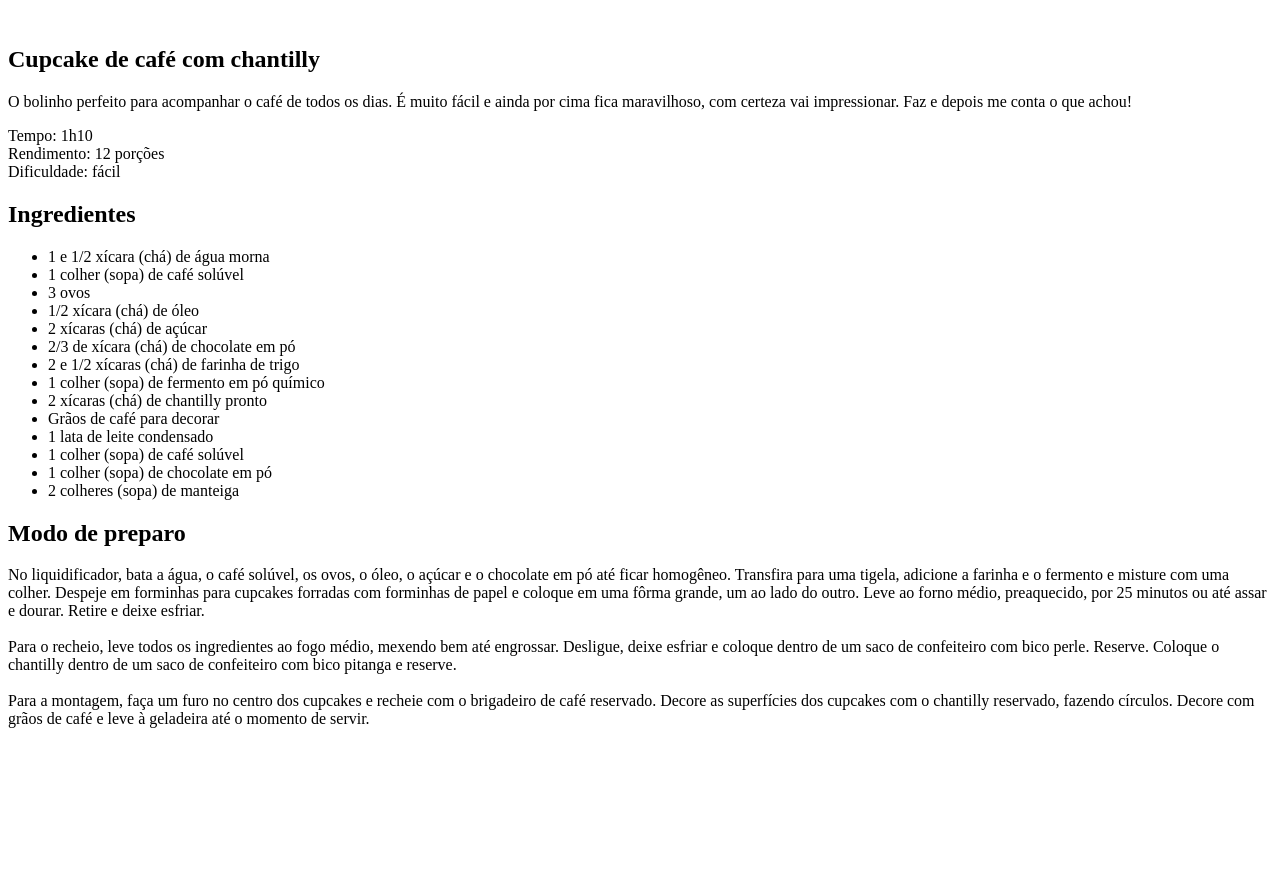
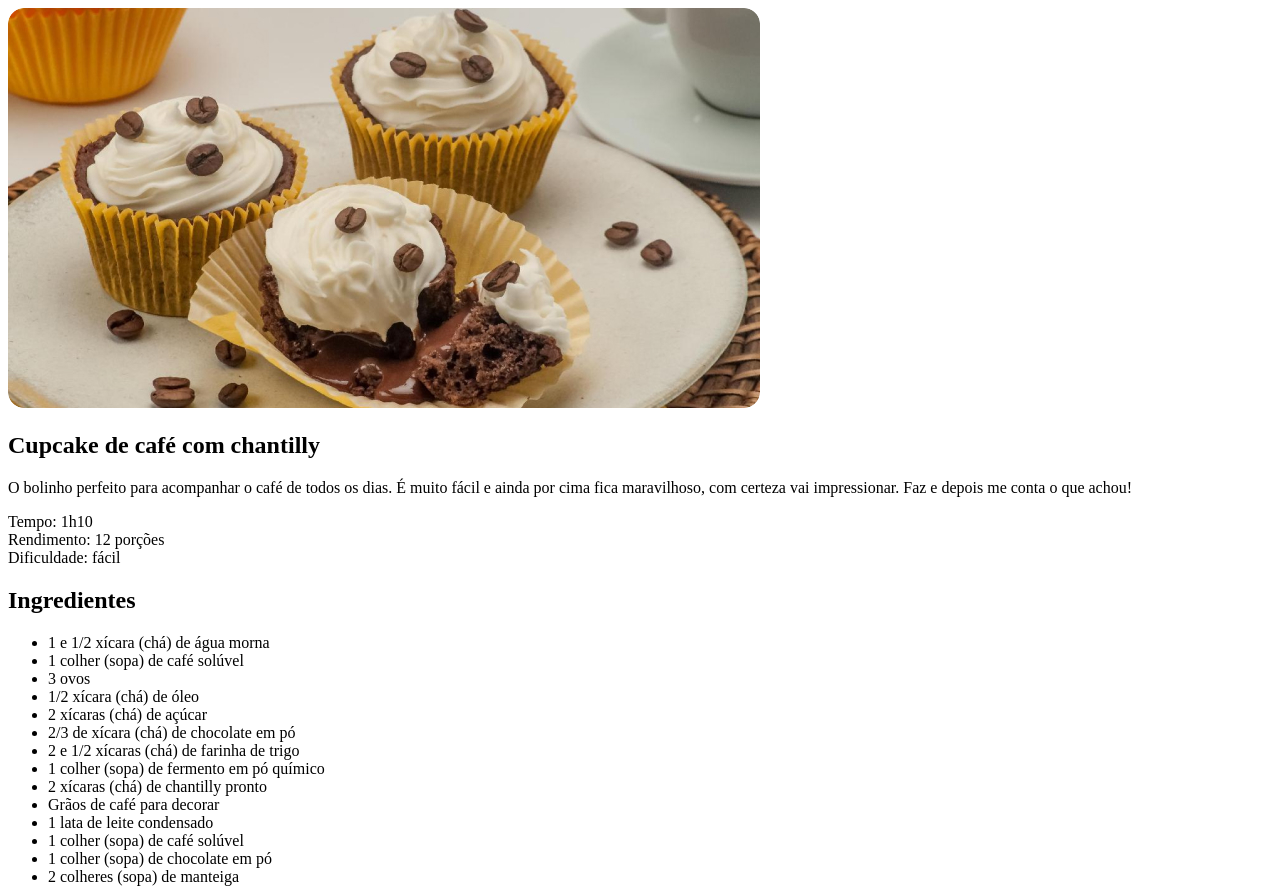
Before and after one commit to leogmorr/PROJETO, a plain HTML site: page index.html in a window 1280 px wide. Shown: the top 889 px of the page. Before the commit the page ends 800 px from the top, so only its background shows below. Drawn offline with Linux system fonts and the light colour scheme.

Commit message:
adicionando imagens e style.css

```diff
--- a/index.html
+++ b/index.html
@@ -3,13 +3,15 @@
 <head>
   <meta charset="UTF-8">
   <meta name="viewport" content="width=device-width, initial-scale=1.0">
-  <title>Página de receita</title>
+  <title>Página da receita</title>
+
+  <link rel="stylesheet" href="style.css">
 </head>
 <body>
-  <div id="page"></div>
-  <img src="" alt="">
+  <div id="page">
+  <img src="assets/main-image.jpg" alt="Imagem de um cupcake com grãos de café e chantilly">
   <main>
-<section id="about"><h1> Cupcake de café com chantilly</h1><p>
+<section id="about"><h1>Cupcake de café com chantilly</h1><p>
   O bolinho perfeito para acompanhar o café de todos os dias. É muito fácil e ainda por cima fica maravilhoso, com certeza vai impressionar. Faz e depois me conta o que achou!
 </p>
 
--- /dev/null
+++ b/style.css
@@ -0,0 +1,3 @@
+img{
+  border-radius: 16px;
+}
```
Also changed, not shown: assets/bg.jpg (added), assets/main-image.jpg (added), 1 other file.
